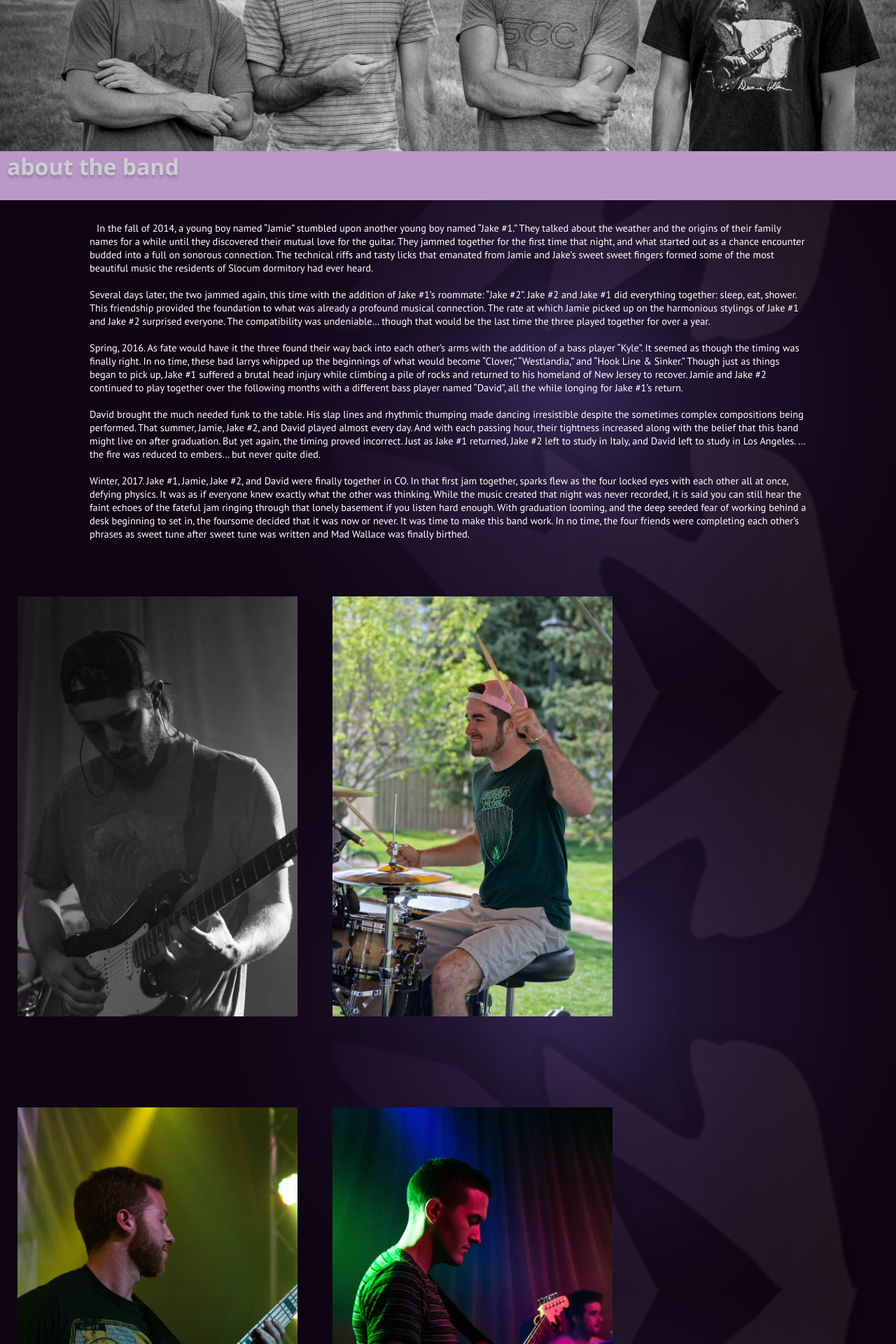
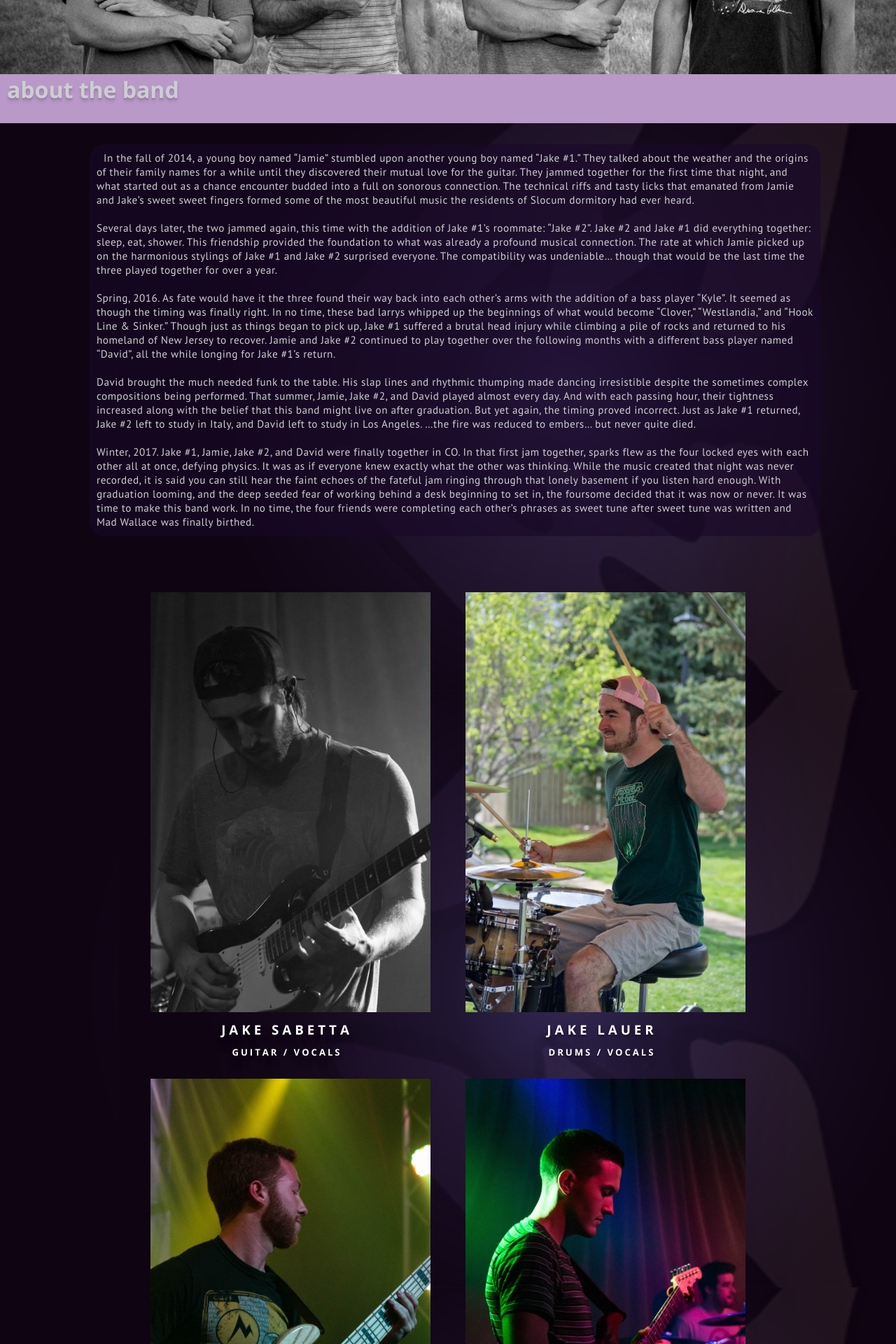
Before and after one commit to jarushford/Mad-Wallace, a PHP site: page /about.html in a window 1280 px wide. Shown: the part 720-2640 px from the top of the page at 70% size. Run offline with PHP 8.4, Linux system fonts and the light colour scheme; some libraries are stand-ins or nearby versions.

Commit message:
Finish layout and design of about page

```diff
--- a/about.html
+++ b/about.html
@@ -52,9 +52,10 @@
      		</div>
 
 		</div>
-		<img src="cover.jpg" id="coverPhoto" alt="Band Cover Photo">
-	</header>
-
+		<div class="coverPhotoContainer">
+			<img src="plainCover.jpg" class="smallerCoverPhoto" alt="Smaller Band Cover Photo">
+			<div class="madWallaceText">MAD WALLACE</div>
+		</div>	</header>
 	<img src="about-head.jpg" id="about-head">
 
 	<h1 class="aboutband">about the band</h1>
@@ -72,10 +73,12 @@
 		</p>
 	</div>
 	<div class="picgrid">
-		<img id="sabetta" src="sabetta.jpg" class="biopic">
+		<img src="sabetta.jpg" class="biopic">
 		<img id="lauer"src="lauer.jpg" class="biopic">
+		<h3 class="sabetta">Jake  Sabetta<br/><span>Guitar / Vocals</span></h3><h3 class="lauer">Jake  Lauer<br/><span>Drums / Vocals</span></h3>
 		<img id="david"src="david.jpg" class="biopic">
 		<img id="jamie"src="jamie.jpg" class="biopic">
+		<h3 class="david">David  Becker<br/><span>Bass / Vocals</span></h3><h3 class="jamie">Jamie  Rushford<br/><span>Guitar / Vocals</span></h3>
 	</div>
 
 
--- a/styles/about.css
+++ b/styles/about.css
@@ -29,8 +29,14 @@
 	margin-left: 10%;
 	margin-top: 30px;
 	margin-bottom: 80px;
-	font-size: .9em;
+	font-size: .95em;
 	text-indent: 10px;
+	color: #cecece;
+	letter-spacing: .5px;
+	line-height: 20px;
+	background: rgba(25,7,40,.6);
+	padding: 10px;
+	border-radius: 20px;
 }
 
 .biopic {
@@ -40,12 +46,26 @@
 
 .picgrid {
 	display: grid;
+	margin-left: auto;
+	margin-right: auto;
 	grid-template-columns: 50% 50%;
-	grid-template-rows: 730px 730px;
+	grid-template-rows: 585px 110px 585px 110px;
 	justify-items: center;
 	max-width: 900px;
 }
 
+.picgrid>h3 {
+	text-transform: uppercase;
+	letter-spacing: 5px;
+	line-height: 40px;
+	font-weight: bold;
+}
+
+h3>span {
+	font-size: .7em;
+	line-height: 25px;
+	letter-spacing: 3px;
+}
 
 
 i {
```
